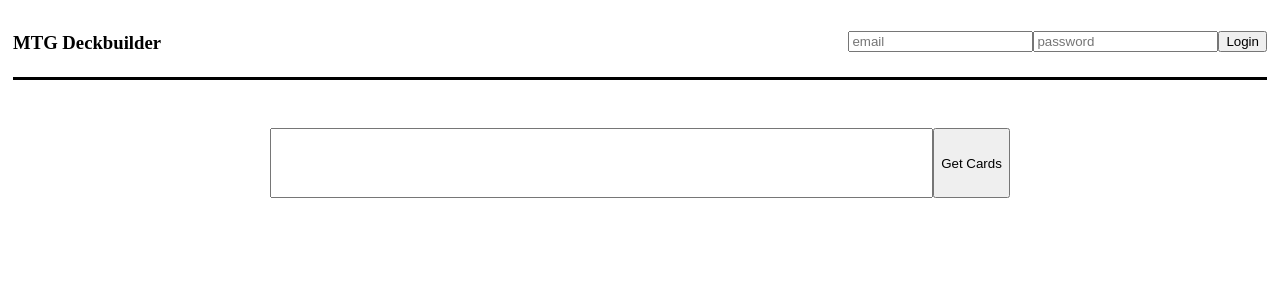
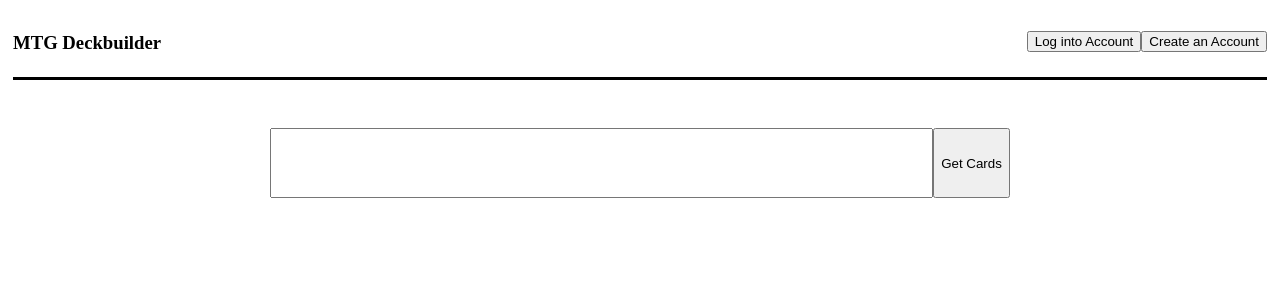
Before and after one commit to SimonGarber/MTGDeckBuilder, a React (Create React App) app: page / in a window 1280 px wide. Shown: the top 300 px of the page. Built offline with nearby package versions, Linux system fonts and the light colour scheme.

Commit message:
removed collectioncontext and brought it into usercontext created a user log in route that authenticates the user against the user email in the db

```diff
--- a/src/UserSettings.js
+++ b/src/UserSettings.js
@@ -1,7 +1,78 @@
-import React from 'react';
-import { UserConsumer } from './userContext';
+import React, { useContext, useState } from 'react';
+import { UserConsumer, UserContext } from './userContext';
 
-export default function UserSettings(props) {
+export default function UserSettings() {
+  const [isloggedin, setIsLoggedIn] = useState(false);
+  const [activeuser, setActiveUser] = useState('');
+  const [adduseractive, setAddUserActive] = useState(false);
+  const [getuseractive, setGetUserActive] = useState(false);
+
+  const user = useContext(UserContext);
+
+  const chooseCreateAccount = () => {
+    setAddUserActive(true);
+  };
+  const chooseLogin = () => {
+    setGetUserActive(true);
+  };
+  const handleLogout = () => {
+    setActiveUser('');
+    setIsLoggedIn('');
+    user.updateUserName('');
+    user.updateUserPassword('');
+  };
+
+  const getUser = (username) => {
+    const request = new Request(
+      `http://localhost:3001/api/fetch-user/${username}`,
+      {
+        method: 'GET',
+        headers: { 'Content-Type': 'application/json' }
+      }
+    );
+    fetch(request)
+      .then((response) => {
+        response
+          .json()
+          .then((response) => {
+            if (response[0].user_email === username) {
+              console.log('Authenticated!');
+            } else {
+              console.log('There was an error authenticating');
+            }
+          })
+          .then((response) => {
+            setActiveUser(username);
+            setIsLoggedIn(true);
+          });
+      })
+      .catch((err) => {
+        console.log(err);
+      });
+  };
+
+  const addUser = (username, userpassword) => {
+    const request = new Request(`http://localhost:3001/api/new-user`, {
+      method: 'POST',
+      headers: { 'Content-Type': 'application/json' },
+      body: JSON.stringify({ username, userpassword })
+    });
+    fetch(request)
+      .then((response) => {
+        response.json().then((body) => {
+          setAddUserActive(false);
+          setActiveUser(body.username);
+          setIsLoggedIn(true);
+        });
+      })
+      .then(() => {
+        user.updateUserName('');
+        user.updateUserPassword('');
+      })
+      .catch((err) => {
+        console.log(err);
+      });
+  };
   return (
     <UserConsumer>
       {({ updateUserName, updateUserPassword }) => (
@@ -10,9 +81,53 @@ export default function UserSettings(props) {
             float: 'right'
           }}
         >
-          <form type="submit" onSubmit={props.addUser}>
+          {!isloggedin && getuseractive && !activeuser && !adduseractive && (
+            <div>
+              <form
+                type="submit"
+                onSubmit={(e) => {
+                  e.preventDefault();
+                  getUser(user.username);
+                }}
+              >
+                <label htmlFor="username">Username:</label>
+                <input
+                  value={user.username}
+                  id="username"
+                  type="text"
+                  onChange={(event) => updateUserName(event.target.value)}
+                />
+                <label htmlFor="userpassword">Password:</label>
+                <input
+                  value={user.userpassword}
+                  type="text"
+                  id="userpassword"
+                  onChange={(event) => updateUserPassword(event.target.value)}
+                />
+                <button>Log in</button>
+              </form>
+            </div>
+          )}
+          {!isloggedin && !getuseractive && !activeuser && !adduseractive && (
+            <div>
+              <button onClick={chooseLogin}>Log into Account</button>
+              <button onClick={chooseCreateAccount}>Create an Account</button>
+            </div>
+          )}
+
+          {!isloggedin && !getuseractive && adduseractive && (
+            <div>
+              <form
+                type="submit"
+                onSubmit={(e) => {
+                  e.preventDefault();
+
+                  addUser(user.username, user.userpassword, adduseractive);
+                }}
+              >
                 <label htmlFor="username">Username: </label>
                 <input
+                  value={user.username}
                   type="text"
                   id="username"
                   onChange={(event) => {
@@ -21,14 +136,34 @@ export default function UserSettings(props) {
                 />
                 <label htmlFor="userpassword">Password:</label>
                 <input
+                  value={user.userpassword}
                   type="text"
-              id="password"
+                  id="userpassword"
                   onChange={(event) => {
                     updateUserPassword(event.target.value);
                   }}
-            />
-            <button>Login</button>
+                />{' '}
+                <div>
+                  <button>Create Account</button>
+                </div>
               </form>
+            </div>
+          )}
+
+          {isloggedin && !adduseractive && (
+            <div>
+              <p>logged in as {activeuser}</p>
+              <form
+                type="submit"
+                onSubmit={(e) => {
+                  e.preventDefault();
+                  handleLogout();
+                }}
+              >
+                <button>logout</button>
+              </form>
+            </div>
+          )}
         </div>
       )}
     </UserConsumer>
--- a/src/components/CardItem/CardListItem.js
+++ b/src/components/CardItem/CardListItem.js
@@ -1,11 +1,11 @@
 import React, { Fragment } from 'react';
-import { CollectionConsumer } from '../../collectionContext';
+import { UserConsumer } from '../../userContext';
 import { Card, Col } from 'react-bootstrap';
 import './CardItem.css';
 
 const CardListItem = ({ ...card }) => {
   return (
-    <CollectionConsumer>
+    <UserConsumer>
       {({ updateSavedCards }) => (
         <Fragment>
           <Col sm style={{ flexGrow: 0 }}>
@@ -46,7 +46,7 @@ const CardListItem = ({ ...card }) => {
           </Col>
         </Fragment>
       )}
-    </CollectionConsumer>
+    </UserConsumer>
   );
 };
 
--- a/src/components/CardList/CardList.js
+++ b/src/components/CardList/CardList.js
@@ -2,10 +2,10 @@ import React from 'react';
 
 import './CardList.css';
 import CardListItem from '../CardItem/CardListItem';
-import CollectionProvider from '../../collectionContext';
+
+// import { UserProvider } from '../../userContext';
 const CardList = ({ cards }) => {
   return (
-    <CollectionProvider>
     <div
       style={{
         display: 'inline',
@@ -20,7 +20,6 @@ const CardList = ({ cards }) => {
         }
       })}
     </div>
-    </CollectionProvider>
   );
 };
 
--- a/src/components/NavBar/Nav.js
+++ b/src/components/NavBar/Nav.js
@@ -1,36 +1,9 @@
-import React, { useState } from 'react';
+import React from 'react';
 import './Nav.css';
 import { Navbar } from 'react-bootstrap';
 import UserSettings from '../../UserSettings';
 
-const Nav = (props) => {
-  const [email, setEmail] = useState('');
-  const [password, setPassword] = useState('');
-  const [user, setUser] = useState('');
-
-  const handleLogout = (e) => {
-    e.preventDefault();
-    setUser('');
-  };
-  const addUser = (email, password) => {
-    const request = new Request(`http://localhost:3001/api/new-user`, {
-      method: 'POST',
-      headers: { 'Content-Type': 'application/json' },
-      body: JSON.stringify({ email, password })
-    });
-    fetch(request)
-      .then((response) => {
-        response.json().then((body) => {
-          setUser(body.email);
-          setEmail('');
-          setPassword('');
-        });
-      })
-      .catch((err) => {
-        console.log(err);
-      });
-  };
-
+const Nav = () => {
   return (
     <div>
       <Navbar className="Nav" bg="light" expand="lg">
@@ -40,35 +13,7 @@ const Nav = (props) => {
             marginTop: '1.1rem'
           }}
         >
-          {/* <UserSettings addUser={() => props.addUser} />*/}
-
-          {!user ? (
-            <form className="Login">
-              <input
-                onChange={(e) => setEmail(e.target.value)}
-                type="text"
-                placeholder="email"
-              />
-              <input
-                onChange={(e) => setPassword(e.target.value)}
-                type="text"
-                placeholder="password"
-              />
-              <button
-                onClick={(e) => {
-                  e.preventDefault();
-                  addUser(email, password);
-                }}
-              >
-                Login
-              </button>
-            </form>
-          ) : (
-            <div>
-              Logged in as {user}
-              <button onClick={handleLogout}>Logout</button>
-            </div>
-          )}
+          <UserSettings />
         </div>
       </Navbar>
     </div>
--- a/src/userContext.js
+++ b/src/userContext.js
@@ -1,8 +1,10 @@
 import React, { createContext, Component } from 'react';
 
-const UserContext = createContext({
+export const UserContext = createContext({
   username: '',
   userpassword: '',
+  savedcards: [],
+  updateSavedCards: () => {},
   updateUserName: () => {},
   updateUserPassword: () => {}
 });
@@ -16,12 +18,19 @@ export class UserProvider extends Component {
     this.updateUserName = (newUserName) => {
       this.setState({ username: newUserName });
     };
+    this.updateSavedCards = (newCard) => {
+      this.setState((prevState) => ({
+        savedcards: [...prevState.savedcards, newCard]
+      }));
+    };
 
     this.state = {
-      username: 'user',
+      username: '',
       userpassword: '',
+      savedcards: [],
       updateUserName: this.updateUserName,
-      updateUserPassword: this.updateUserPassword
+      updateUserPassword: this.updateUserPassword,
+      updateSavedCards: this.updateSavedCards
     };
   }
   render() {
```
Lines whose indentation alone changed are shown as unchanged.
